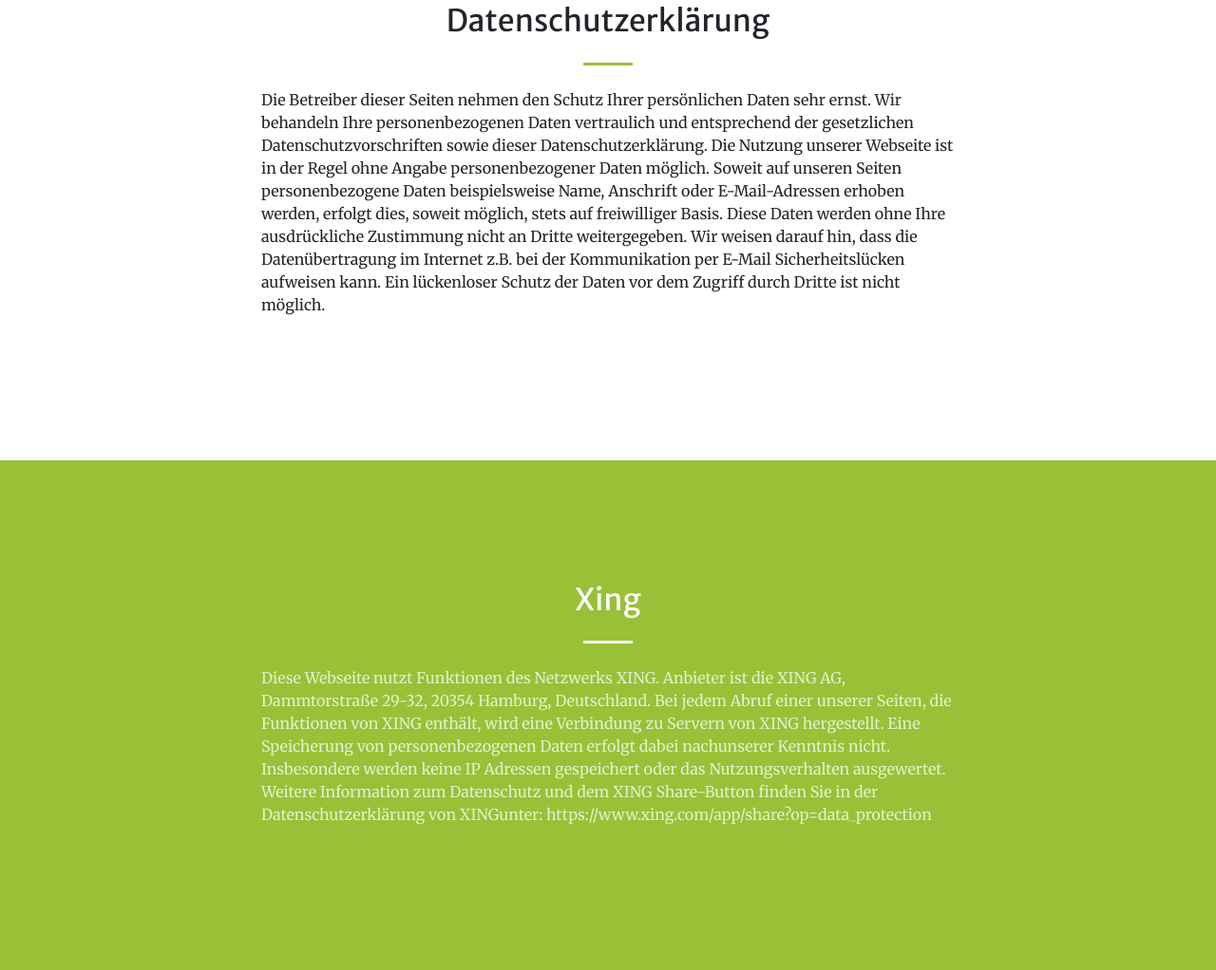
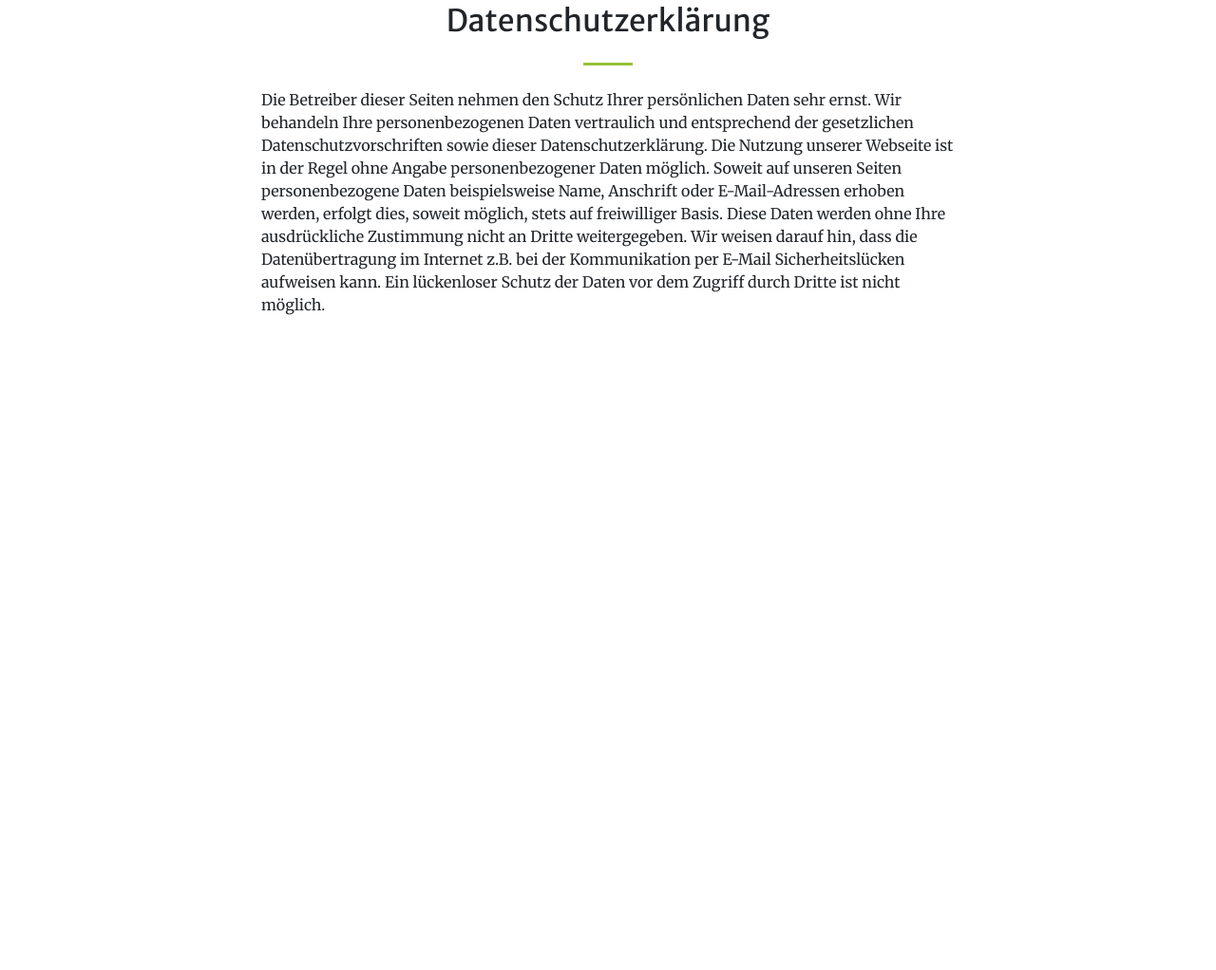
Before and after one commit to sixer1182/english-transfer, a website: page imprint.html in a window 1280 px wide. Shown: the part 926-1948 px from the top of the page at 95% size. After the commit the page ends 1411 px from the top, so only its background shows below. Drawn offline with nearby package versions, Linux system fonts and the light colour scheme; files that its build step writes are made by us from their sources.

Commit message:
[change] Remove Xing from contact list and imprint.

```diff
--- a/imprint.html
+++ b/imprint.html
@@ -59,20 +59,5 @@
 				</div>
 			</div>
 		</section>
-
-	<!-- Xing -->
-	<section class="page-section bg-primary" id="xing">
-		<div class="container">
-			<div class="row justify-content-center">
-				<div class="col-lg-8 text-center">
-					<h2 class="text-white mt-0">Xing</h2>
-					<hr class="divider light my-4">
-					<div class="text-left text-white-75">
-						<p class="mb-4">Diese Webseite nutzt Funktionen des Netzwerks XING. Anbieter ist die XING AG, Dammtorstra&szlig;e 29-32,&nbsp;20354 Hamburg, Deutschland. Bei jedem Abruf einer unserer Seiten, die Funktionen von XING enth&auml;lt, wird eine&nbsp;Verbindung zu Servern von XING hergestellt. Eine Speicherung von personenbezogenen Daten erfolgt dabei nachunserer Kenntnis nicht. Insbesondere werden keine IP Adressen gespeichert oder das Nutzungsverhalten ausgewertet. Weitere Information zum Datenschutz und dem XING Share-Button finden Sie in der Datenschutzerkl&auml;rung von XINGunter: https://www.xing.com/app/share?op=data_protection</p>
-					</div>
-				</div>
-			</div>
-		</div>
-	</section>
 	</body>
 </html>
```
Also changed, not shown: index.html (+3 -9 lines). Lines whose indentation alone changed are shown as unchanged.
